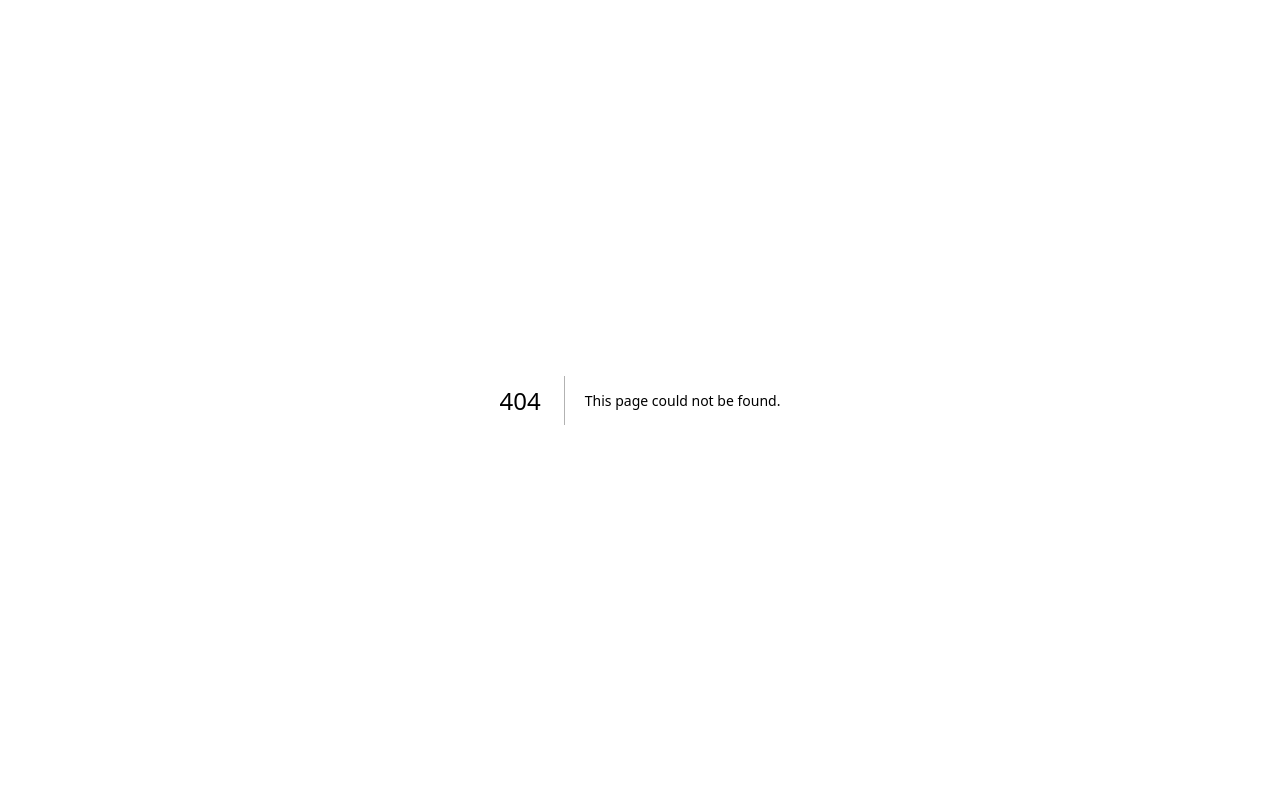
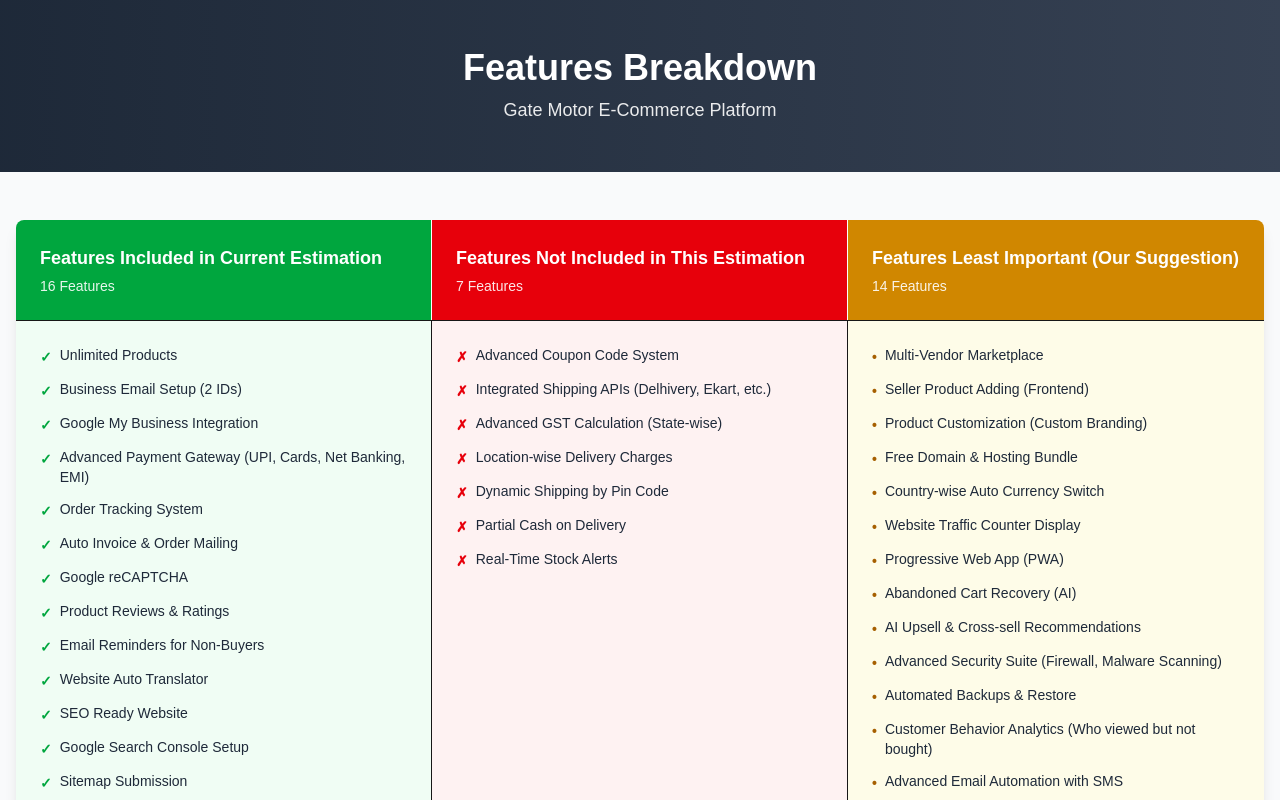
Before and after one commit to Swappy8771/Gate-Motor, a Next.js app: page /features in a window 1280 px wide. Before the commit this address had no page. Shown: the top 800 px of the page. Built offline with nearby package versions, Linux system fonts and the light colour scheme.

Commit message:
feature section added

```diff
--- /dev/null
+++ b/app/features/page.tsx
@@ -0,0 +1,119 @@
+'use client';
+
+export default function FeaturesComparison() {
+  const includedFeatures = [
+    'Unlimited Products',
+    'Business Email Setup (2 IDs)',
+    'Google My Business Integration',
+    'Advanced Payment Gateway (UPI, Cards, Net Banking, EMI)',
+    'Order Tracking System',
+    'Auto Invoice & Order Mailing',
+    'Google reCAPTCHA',
+    'Product Reviews & Ratings',
+    'Email Reminders for Non-Buyers',
+    'Website Auto Translator',
+    'SEO Ready Website',
+    'Google Search Console Setup',
+    'Sitemap Submission',
+    'Google Analytics Setup',
+    'Admin Access',
+    'Server & cPanel Access',
+  ];
+
+  const notIncludedFeatures = [
+    'Advanced Coupon Code System',
+    'Integrated Shipping APIs (Delhivery, Ekart, etc.)',
+    'Advanced GST Calculation (State-wise)',
+    'Location-wise Delivery Charges',
+    'Dynamic Shipping by Pin Code',
+    'Partial Cash on Delivery',
+    'Real-Time Stock Alerts',
+  ];
+
+  const leastImportantFeatures = [
+    'Multi-Vendor Marketplace',
+    'Seller Product Adding (Frontend)',
+    'Product Customization (Custom Branding)',
+    'Free Domain & Hosting Bundle',
+    'Country-wise Auto Currency Switch',
+    'Website Traffic Counter Display',
+    'Progressive Web App (PWA)',
+    'Abandoned Cart Recovery (AI)',
+    'AI Upsell & Cross-sell Recommendations',
+    'Advanced Security Suite (Firewall, Malware Scanning)',
+    'Automated Backups & Restore',
+    'Customer Behavior Analytics (Who viewed but not bought)',
+    'Advanced Email Automation with SMS',
+    'Live Courier Tracking Integration',
+  ];
+
+  return (
+    <div className="min-h-screen bg-gray-50">
+      {/* Header */}
+      <div className="bg-gradient-to-r from-gray-800 to-gray-700 text-white py-12 px-6 text-center">
+        <h1 className="text-4xl font-bold mb-2">Features Breakdown</h1>
+        <p className="text-lg opacity-90">Gate Motor E-Commerce Platform</p>
+      </div>
+
+      <div className="max-w-full mx-auto px-4 py-12">
+        {/* 3 Column Table */}
+        <div className="bg-white rounded-lg shadow-lg overflow-hidden">
+          {/* Headers */}
+          <div className="grid grid-cols-1 md:grid-cols-3 gap-0 border-b">
+            <div className="bg-green-600 text-white p-6 border-r">
+              <h3 className="text-lg font-bold">Features Included in Current Estimation</h3>
+              <p className="text-sm opacity-90 mt-1">16 Features</p>
+            </div>
+            <div className="bg-red-600 text-white p-6 border-r">
+              <h3 className="text-lg font-bold">Features Not Included in This Estimation</h3>
+              <p className="text-sm opacity-90 mt-1">7 Features</p>
+            </div>
+            <div className="bg-yellow-600 text-white p-6">
+              <h3 className="text-lg font-bold">Features Least Important (Our Suggestion)</h3>
+              <p className="text-sm opacity-90 mt-1">14 Features</p>
+            </div>
+          </div>
+
+          {/* Content */}
+          <div className="grid grid-cols-1 md:grid-cols-3 gap-0">
+            {/* Column 1: Included */}
+            <div className="p-6 bg-green-50 border-r min-h-screen">
+              <ul className="space-y-3">
+                {includedFeatures.map((feature, idx) => (
+                  <li key={idx} className="flex items-start gap-2 text-sm text-gray-800">
+                    <span className="text-green-600 font-bold mt-0.5 flex-shrink-0">✓</span>
+                    <span>{feature}</span>
+                  </li>
+                ))}
+              </ul>
+            </div>
+
+            {/* Column 2: Not Included */}
+            <div className="p-6 bg-red-50 border-r min-h-screen">
+              <ul className="space-y-3">
+                {notIncludedFeatures.map((feature, idx) => (
+                  <li key={idx} className="flex items-start gap-2 text-sm text-gray-800">
+                    <span className="text-red-600 font-bold mt-0.5 flex-shrink-0">✗</span>
+                    <span>{feature}</span>
+                  </li>
+                ))}
+              </ul>
+            </div>
+
+            {/* Column 3: Least Important */}
+            <div className="p-6 bg-yellow-50 min-h-screen">
+              <ul className="space-y-3">
+                {leastImportantFeatures.map((feature, idx) => (
+                  <li key={idx} className="flex items-start gap-2 text-sm text-gray-800">
+                    <span className="text-yellow-700 font-bold mt-0.5 flex-shrink-0">•</span>
+                    <span>{feature}</span>
+                  </li>
+                ))}
+              </ul>
+            </div>
+          </div>
+        </div>
+      </div>
+    </div>
+  );
+}
```
